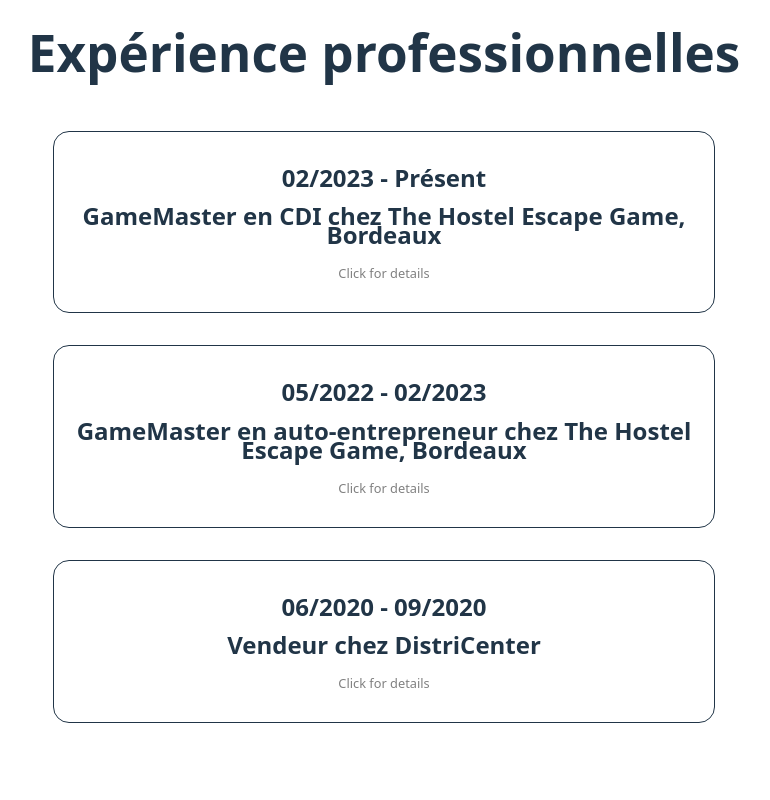
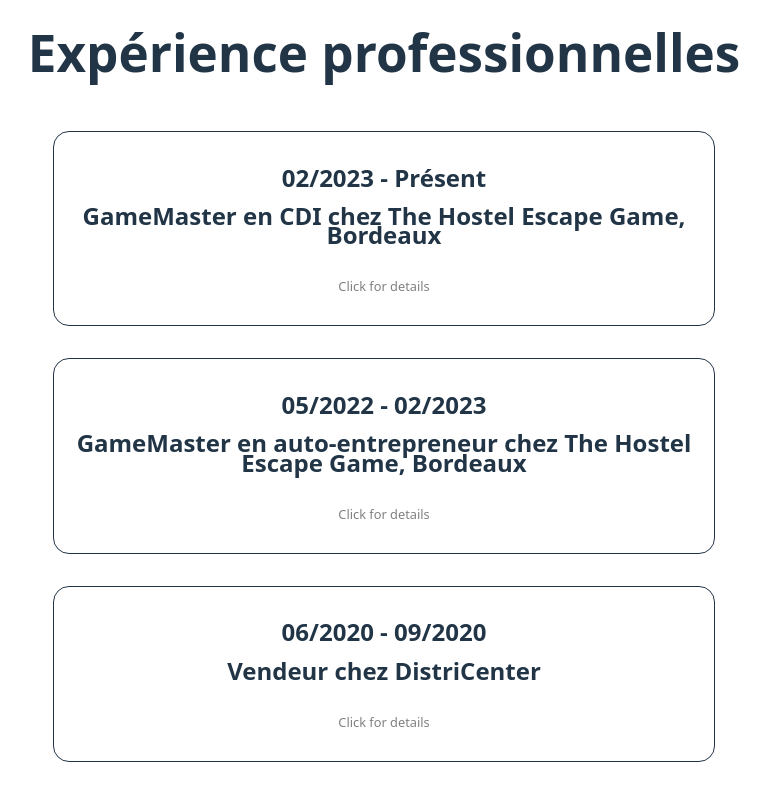
Before and after one commit to Taraxtix/taraxtix.github.io, a React (Vite) app: page / in a window 1280 px wide. Shown: the part 839-1639 px from the top of the page, without its empty margins (256-1026 px from the left). Built offline with nearby package versions, Linux system fonts and the light colour scheme.

Commit message:
update job cards

```diff
--- a/src/App.tsx
+++ b/src/App.tsx
@@ -1,5 +1,5 @@
 import React, {useState} from "react";
-import Header from './components/Header.tsx'
+import Header from './components/Header/Header.tsx'
 import QuickPresentation from "./components/QuickPresentation.tsx";
 import {getText, type Lang} from "./lang.ts";
 import Footer from "./components/Footer.tsx";
--- a/src/components/Header.tsx
+++ b/src/components/Header/Header.tsx
@@ -1,9 +1,9 @@
 // noinspection HtmlUnknownAnchorTarget
 
 import React from "react";
-import '../App.css'
-import ImgLink from "./ImgLink.tsx";
-import type {Translation} from "../lang.ts";
+import '../../App.css'
+import ImgLink from "../ImgLink.tsx";
+import type {Translation} from "../../lang.ts";
 
 interface HeaderProps {
     text: Translation
--- a/src/components/ProfessionalExperiences/JobCard.tsx
+++ b/src/components/ProfessionalExperiences/JobCard.tsx
@@ -12,7 +12,7 @@ function JobCard({title, details}: JobCardProps) {
         <div style={cardStyle} onClick={() => setClicked(!clicked)}>
             <h2>{title.split(":")[0]}<br/><br/>{title.split(":")[1]}</h2>
             {clicked ?
-                <ul>
+                <ul style={ulStyle}>
                     {Object.entries(details).map(([key, detail]) => {
                         return <li key={key}>{detail}</li>
                     })}
@@ -30,6 +30,9 @@ const cardStyle: React.CSSProperties = {
     minWidth: '40vw',
     width: '70%',
     cursor: 'pointer',
+    display:'flex',
+    flexDirection: 'column',
+    alignItems: 'center'
 }
 
 const detailPlaceholderStyle: React.CSSProperties = {
@@ -37,4 +40,8 @@ const detailPlaceholderStyle: React.CSSProperties = {
     fontSize: '0.8rem',
 }
 
+const ulStyle: React.CSSProperties = {
+    textAlign: 'left',
+}
+
 export default JobCard
```
